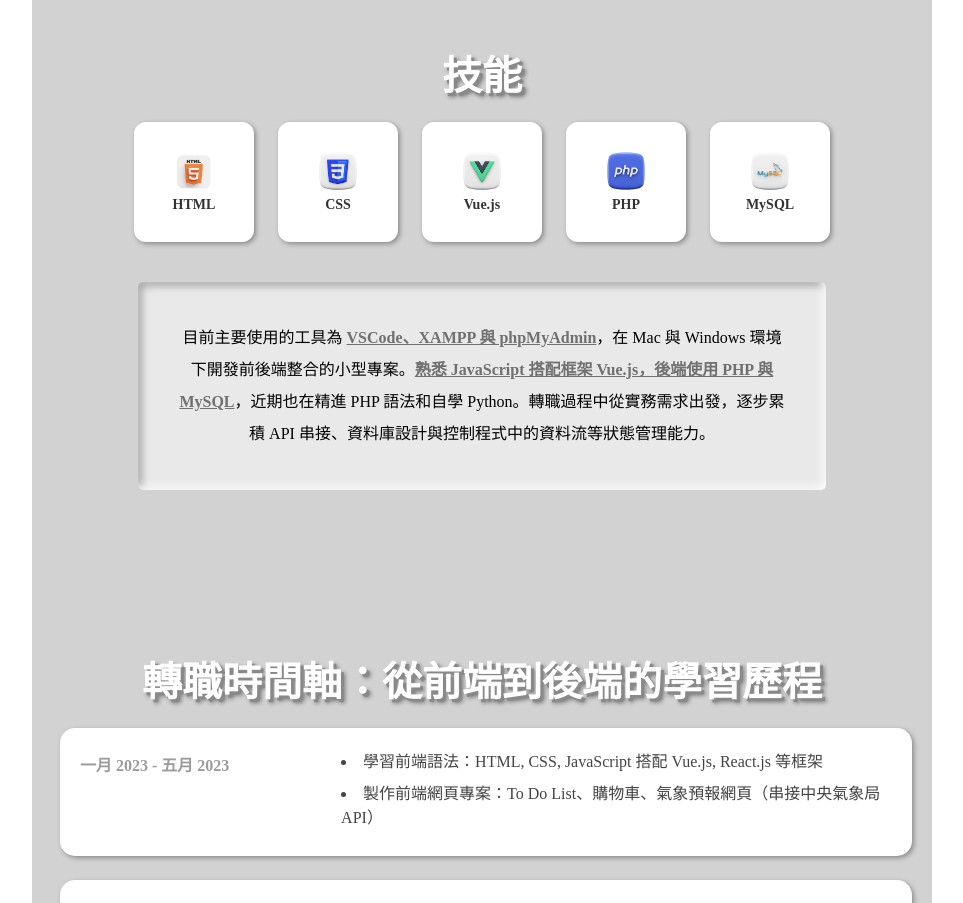
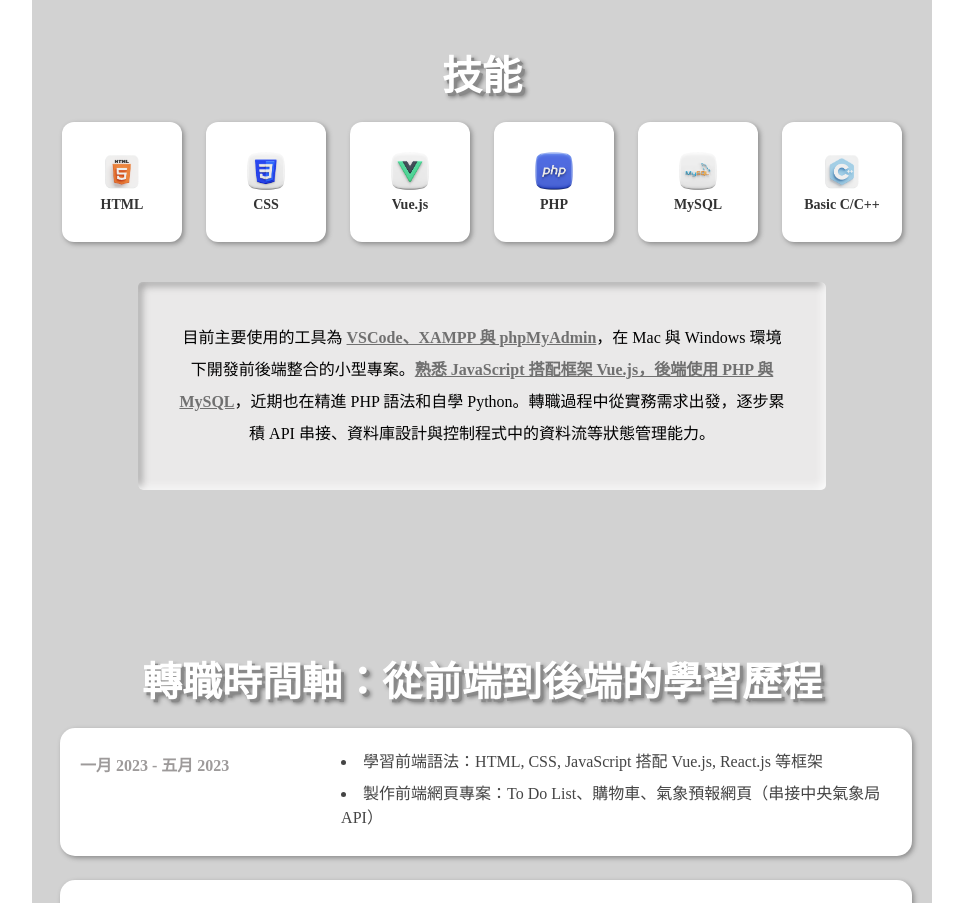
Before and after one commit to GRACE0211/my-portfolio, a Vue app: page / in a window 1280 px wide. Shown: the part 880-1783 px from the top of the page, without its empty margins (158-1121 px from the left). Built offline with nearby package versions, Linux system fonts and the light colour scheme.

Commit message:
fix: add C++

```diff
--- a/src/views/HomePage.vue
+++ b/src/views/HomePage.vue
@@ -83,6 +83,10 @@
         <div class="skill-card">
           <img src="/mysql.png" alt="mysql" />
           <span>MySQL</span>
+        </div>
+        <div class="skill-card">
+          <img src="/c-plus-plus.png" alt="mysql" />
+          <span>Basic C/C++</span>
         </div>
       </div>
       <div class='story-div2'>
```
Also changed, not shown: public/c-plus-plus.png (added).
